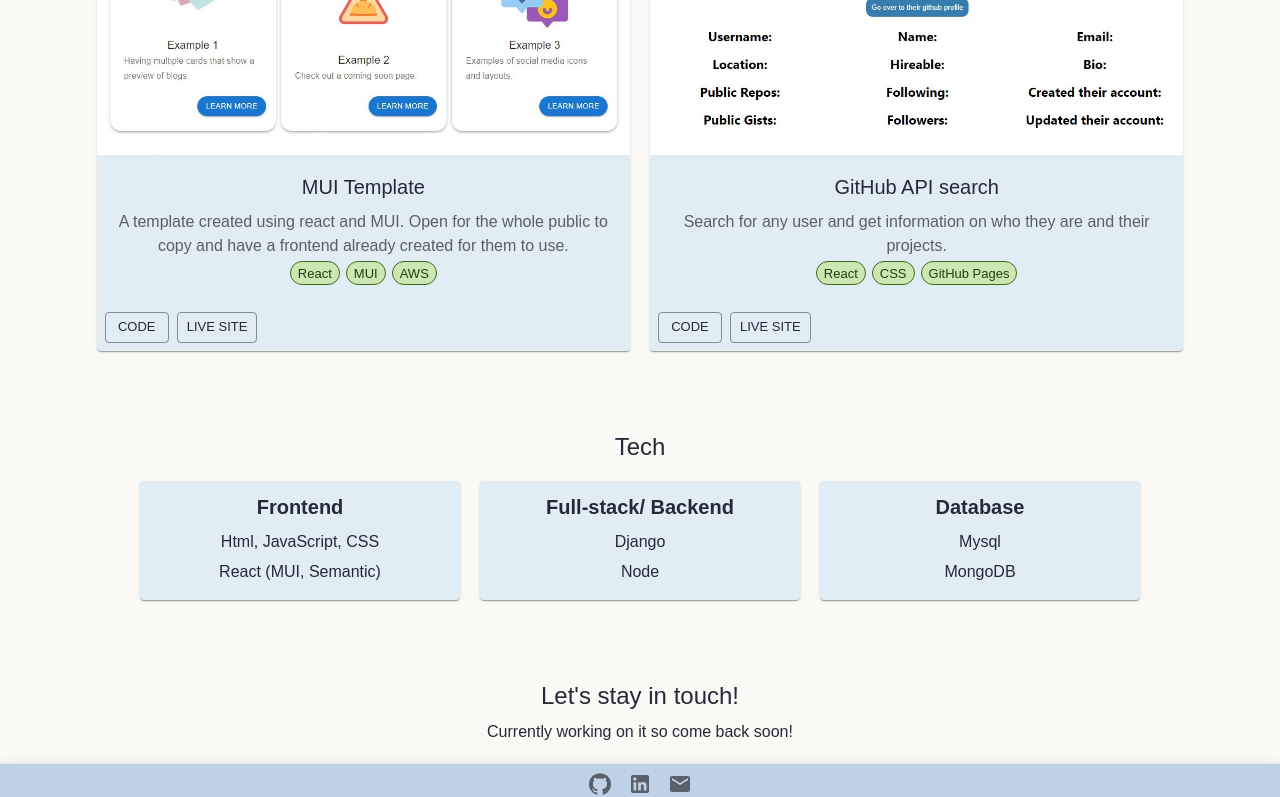
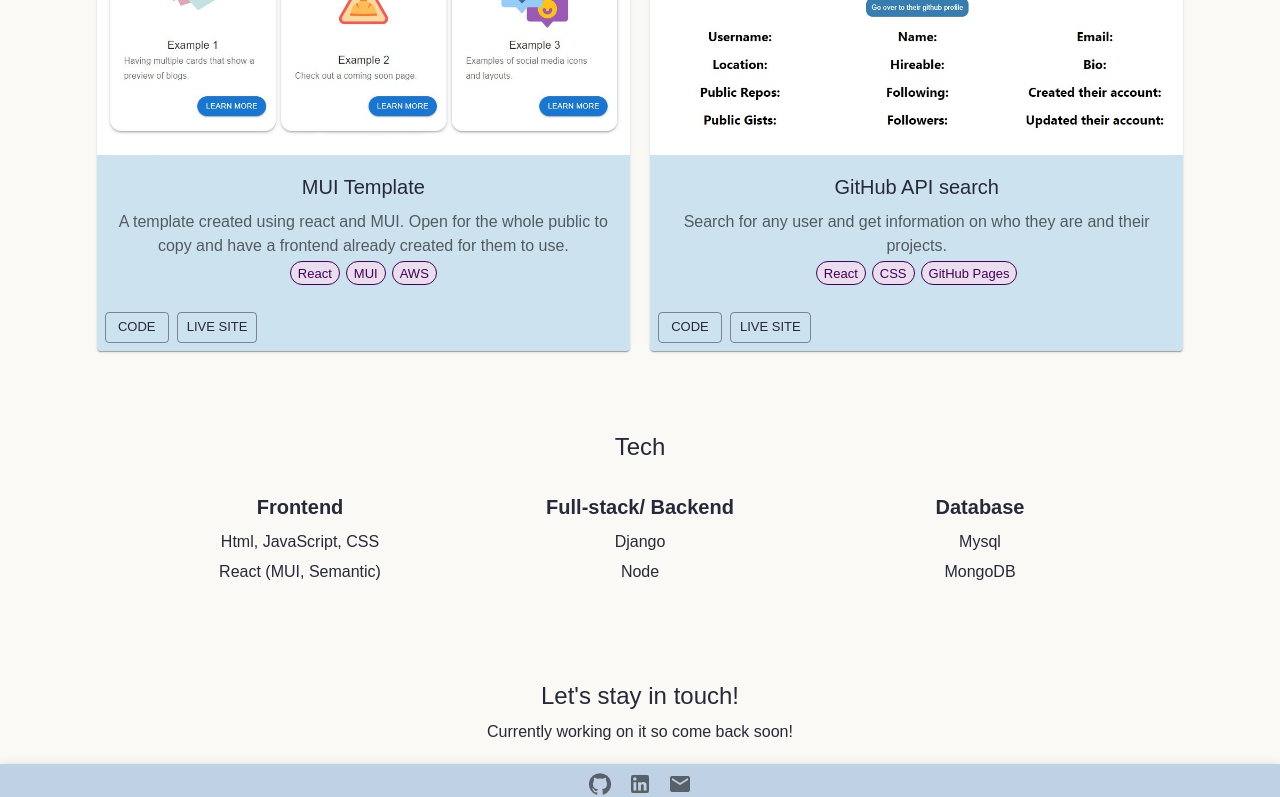
Before and after one commit to YoselineGuerrero/dev-portfolio, a React (Create React App) app: page / in a window 1280 px wide. Shown: the part 761-1558 px from the top of the page. Built offline with nearby package versions, Linux system fonts and the light colour scheme.

Commit message:
Chip color change, disable color removed

```diff
--- a/src/components/techCards.js
+++ b/src/components/techCards.js
@@ -1,14 +1,13 @@
 import React from 'react';
 import Grid from '@mui/material/Grid';
 import Typography from '@mui/material/Typography';
-import Card from '@mui/material/Card';
 import {techs} from '../data';
 
 export default function TechCards() {
   return(
     <>
       {techs.map((tech) => (
-        <Grid item md={3} xs={11} component={Card} sx={{margin:'10px', padding:'10px'}} key={tech.title}>
+        <Grid item md={3} xs={11} sx={{margin:'10px', padding:'10px'}} key={tech.title}>
           <Typography variant="h6" display="block" gutterBottom>
             <b>{tech.title}</b>
           </Typography>
--- a/src/theme.js
+++ b/src/theme.js
@@ -33,14 +33,8 @@
           "&.MuiTextField-root": {
             margin:'5px'
           },
-          '& label.Mui-disabled': {
-            color: '#747474',
-          },
           '& .MuiOutlinedInput-root': {
             backgroundColor: "#01080E",
-            '&.Mui-disabled fieldset': {
-              borderColor: '#272838',
-            },
           },
           "& .MuiFormHelperText-root" :{
             color: '#747474 !important',
@@ -51,11 +45,6 @@
     MuiButton:{
       styleOverrides:{
         root:{
-          '&.Mui-disabled': {
-            color: '#747474',
-            backgroundColor: '#01080E',
-            borderColor: '#272838'
-          }
         }
       }
     },
@@ -63,9 +52,9 @@
       styleOverrides:{
         root:{
           '&.MuiChip-root':{
-            backgroundColor: '#cbe8b3',
-            borderColor: '#406920',
-            color: '#253c12'
+            backgroundColor: '#eadeee',
+            borderColor: '#410058',
+            color: '#410058'
           }
         }
       }
@@ -86,7 +75,7 @@
     },
     background: {
       default: "#FAF9F6",
-      paper: '#E0EDF5',
+      paper: '#cde2ef',
     },
   },
   typography: {
@@ -99,17 +88,8 @@
           "&.MuiTextField-root": {
             margin:'5px'
           },
-          '& label.Mui-disabled': {
-            color: '#676c94',
-          },
           '& .MuiOutlinedInput-root': {
              backgroundColor: "#e6ecf7",
-            '&.Mui-disabled fieldset': {
-              borderColor: '#b8b9ce',
-            },
-          },
-          "& .MuiInputBase-root.Mui-disabled" :{
-            color: '#676c94 !important',
           },
         },
       }
@@ -117,10 +97,12 @@
     MuiButton:{
       styleOverrides:{
         root:{
-          '&.Mui-disabled': {
-             color: '#676c94',
-             backgroundColor: '#e6ecf7',
-             borderColor: '#b8b9ce'
+          '&.MuiButton-outlined': {
+            '&:hover': {
+              color: '#1a3c56',
+              backgroundColor: '#d0d9ec',
+              borderColor: '#235174'
+            },
           }
         }
       }
@@ -129,9 +111,9 @@
       styleOverrides:{
         root:{
           '&.MuiChip-root':{
-            backgroundColor: '#cbe8b3',
-            borderColor: '#406920',
-            color: '#253c12'
+            backgroundColor: '#eadeee',
+            borderColor: '#410058',
+            color: '#410058'
           }
         }
       }
```
